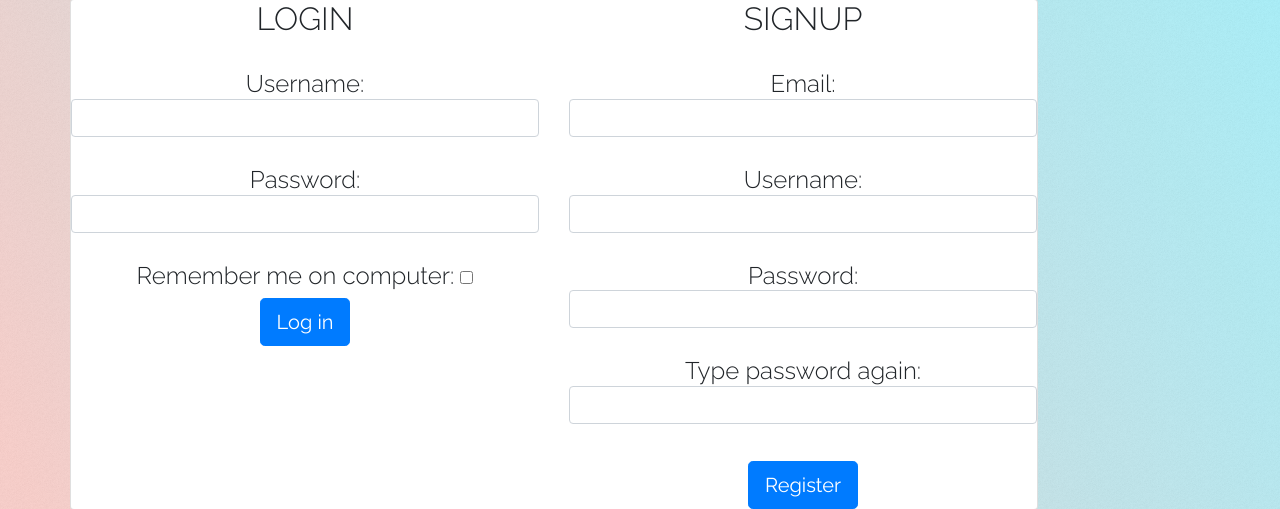
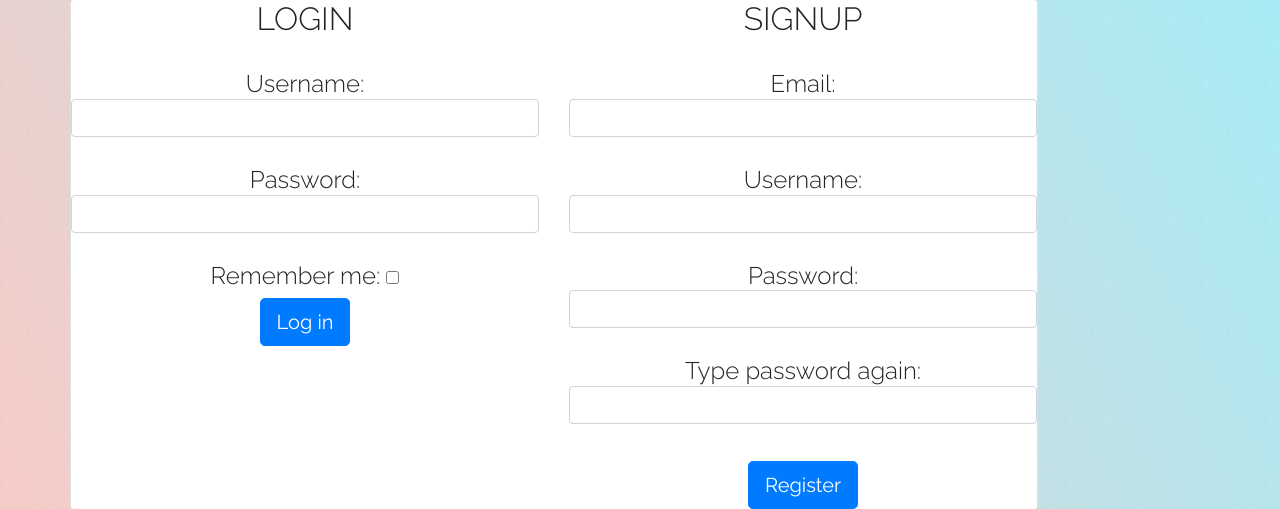
Before and after one commit to sandspider2234/Logic_Trainer, a Flask app: page /login in a window 1280 px wide. Shown: the part 209-718 px from the top of the page. Run offline with Flask 2, Linux system fonts and the light colour scheme; some libraries are stand-ins or nearby versions.

Commit message:
Changed remember string.

```diff
--- a/templates/login.html
+++ b/templates/login.html
@@ -12,7 +12,7 @@
 				{{ login_form.username(class_="form-control", size=80) }}<br>
 				Password:<br>
 				{{ login_form.password(class_="form-control", size=80) }}<br>
-				Remember me on computer: {{ login_form.remember_me() }}
+				Remember me: {{ login_form.remember_me() }}
 			</h4>
 			<div style="text-align: center">
 				<div style="display: inline-block">
```
